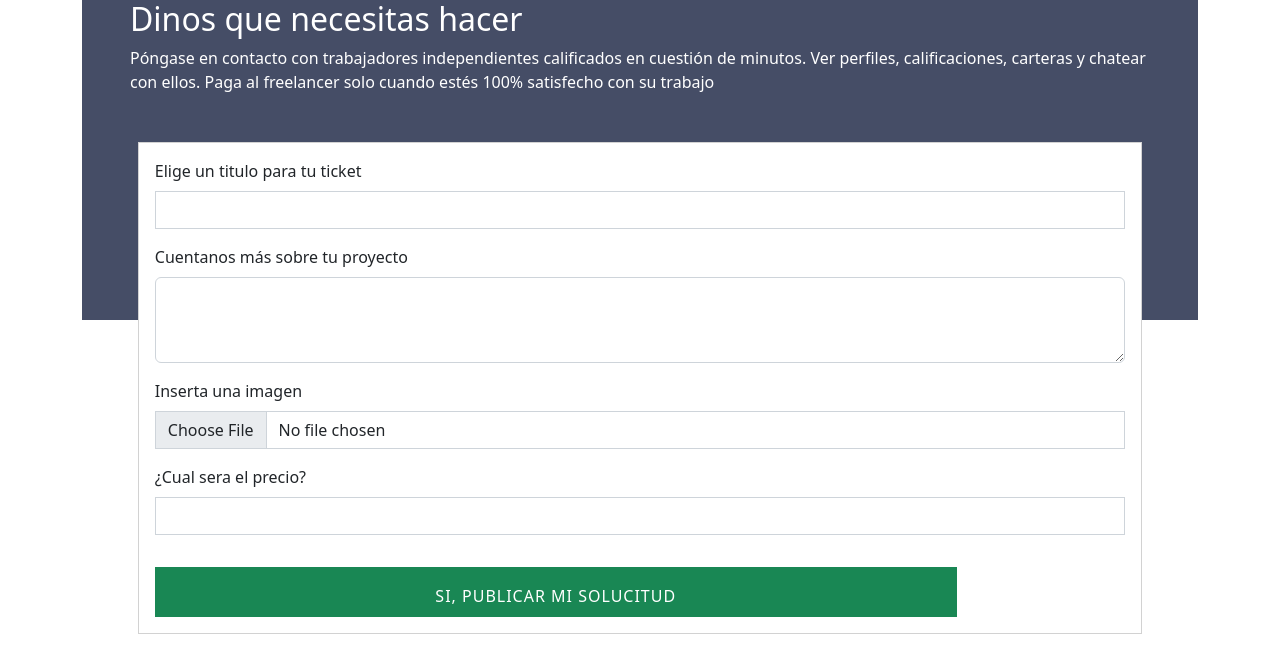
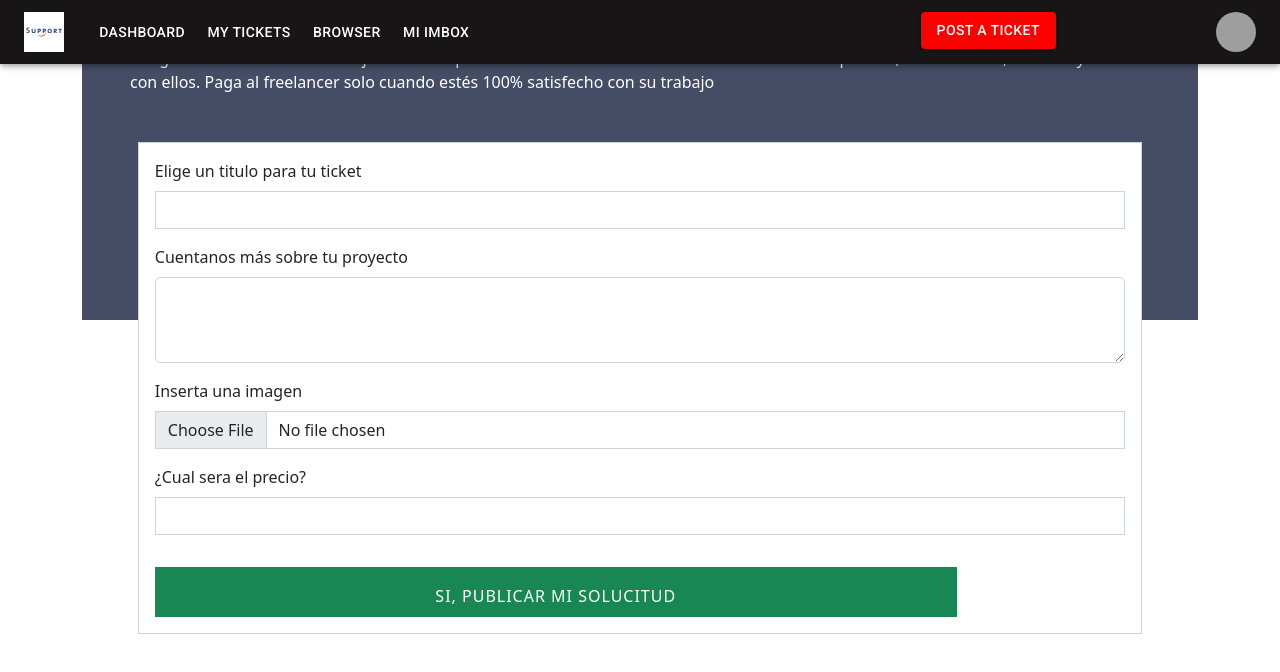
Before and after one commit to davidtipe17/React-Project-Final, a React (Create React App) app: page /form in a window 1280 px wide. Shown: the top 672 px of the page. Built offline with nearby package versions, Linux system fonts and the light colour scheme; sample sign-in values are in the browser's storage; grey boxes are pictures that could not be loaded.

Commit message:
consolided

```diff
--- a/src/router/index.js
+++ b/src/router/index.js
@@ -26,7 +26,7 @@ const Router = () => {
         <Route path="/login" element={<LoginUser />} />
         <Route path="/signup" element={<SignUp />} />
         </Route>
-        {/* <Route element={<HeaderBar />}> */}
+        <Route element={<HeaderBar />}>
           <Route path="/profile" element={<Profile />} />
           <Route path="/tickets" element={<MyTickets />} />
           <Route path="/questions" element={<QuestionAndAnswer />} />
@@ -35,7 +35,7 @@ const Router = () => {
           <Route path="/contact" element={<EditProfile />} />
           <Route path="/chatsupport" element={<Chasupport />} />
           <Route path="/checkoutpayment" element={<CheckOutPayment />} />
-        {/* </Route> */}
+        </Route>
       </Routes>
     </BrowserRouter>
   );
```
